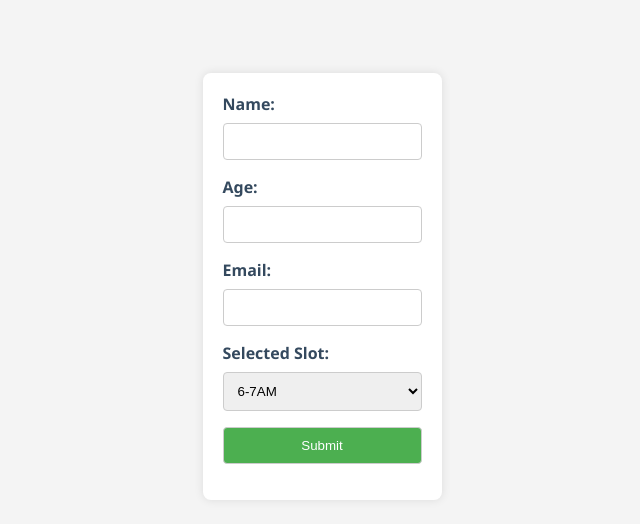
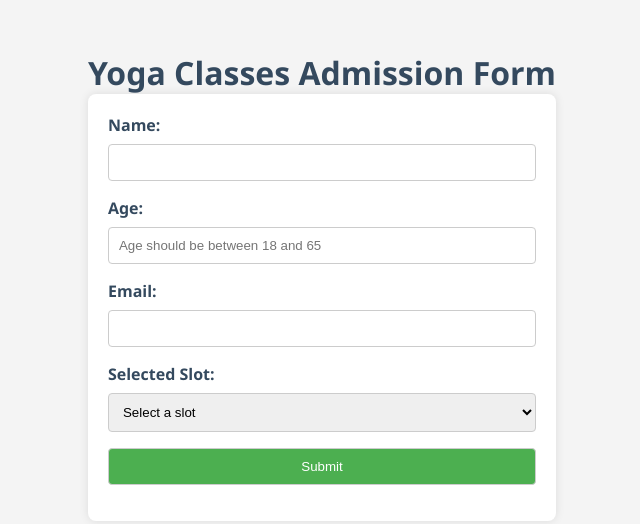
Before and after one commit to jsfinesse/yoga-classes-client, a Next.js app: page / in a window 1280 px wide. Shown: the part 114-638 px from the top of the page, without its empty margins (318-958 px from the left). Built offline with nearby package versions, Linux system fonts and the light colour scheme.

Commit message:
Bug fixing, more graceful error handling

```diff
--- a/components/AdmissionForm.jsx
+++ b/components/AdmissionForm.jsx
@@ -1,5 +1,6 @@
 import React, { useState } from "react";
 import axios from "axios";
+import { ToastContainer, toast } from "react-toastify";
 
 const AdmissionForm = () => {
     const [formData, setFormData] = useState({
@@ -16,18 +17,40 @@ const AdmissionForm = () => {
     const handleSubmit = async (e) => {
         e.preventDefault();
 
+        // Check for empty fields
+        console.log(formData);
+        for (const key in formData) {
+            if (formData[key].trim() === "") {
+                toast.error("All fields must be filled");
+                return;
+            }
+        }
+
+        // Validate email format
+        const emailRegex = /^[^\s@]+@[^\s@]+\.[^\s@]+$/;
+        if (!emailRegex.test(formData.email)) {
+            toast.error("Invalid email format");
+            return;
+        }
+
         try {
             const response = await axios.post(
                 "http://localhost:5000/api/enroll",
                 formData
             );
             console.log(response.data);
+
+            toast.success("Enrolled successfully!");
         } catch (error) {
             console.error("Error submitting form:", error);
+
+            toast.error(error.response.data.error);
         }
     };
 
     return (
+        <>
+            <h1>Yoga Classes Admission Form</h1>
             <form onSubmit={handleSubmit}>
                 <label htmlFor="name">Name:</label>
                 <input
@@ -42,6 +65,7 @@ const AdmissionForm = () => {
                     name="age"
                     value={formData.age}
                     onChange={handleChange}
+                    placeholder="Age should be between 18 and 65"
                 />
                 <label htmlFor="email">Email:</label>
                 <input
@@ -56,6 +80,7 @@ const AdmissionForm = () => {
                     value={formData.selectedSlot}
                     onChange={handleChange}
                 >
+                    <option value="">Select a slot</option>
                     <option value="6-7AM">6-7AM</option>
                     <option value="7-8AM">7-8AM</option>
                     <option value="8-9AM">8-9AM</option>
@@ -63,6 +88,8 @@ const AdmissionForm = () => {
                 </select>
                 <button type="submit">Submit</button>
             </form>
+            <ToastContainer />
+        </>
     );
 };
 
--- a/package.json
+++ b/package.json
@@ -12,6 +12,7 @@
     "axios": "^1.6.2",
     "next": "14.0.4",
     "react": "^18",
-    "react-dom": "^18"
+    "react-dom": "^18",
+    "react-toastify": "^9.1.3"
   }
 }
--- a/pages/_app.js
+++ b/pages/_app.js
@@ -1,5 +1,6 @@
 import '@/styles/globals.css'
 import "../components/AdmissionForm.css";
+import "react-toastify/dist/ReactToastify.css";
 
 export default function App({ Component, pageProps }) {
   return <Component {...pageProps} />
```
Also changed, not shown: 1 other file (tests, documents, lock files or other folders). Lines whose indentation alone changed are shown as unchanged.
